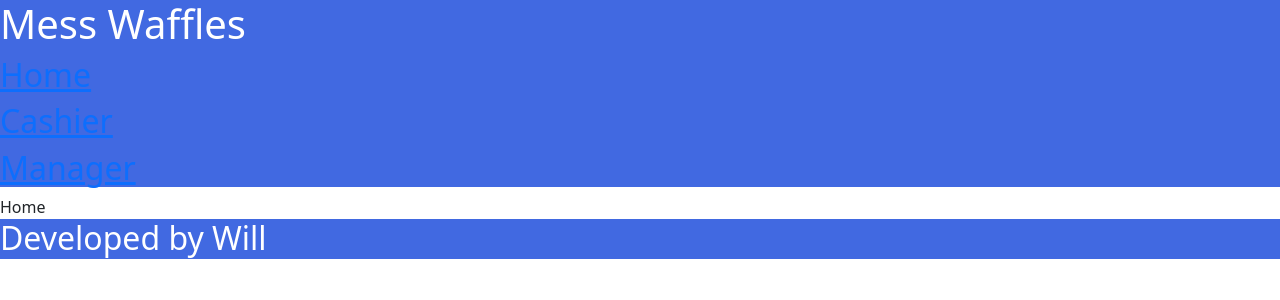
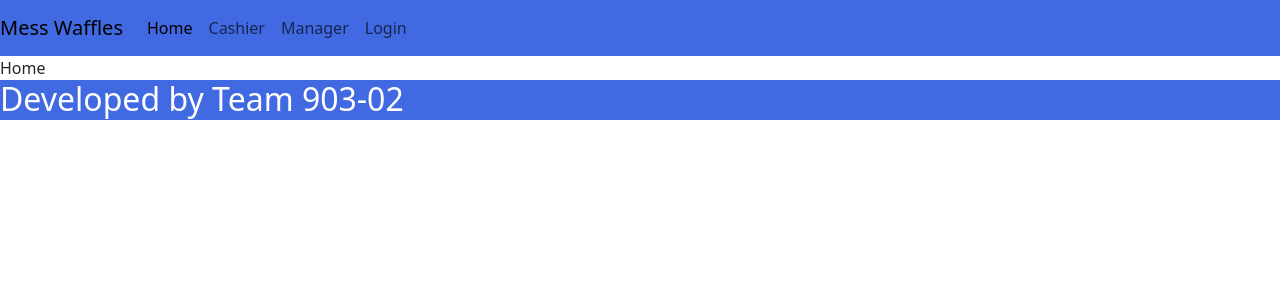
Before and after one commit to csce-315-331-2023c/MessWafflesPOS-903_02, a React (Create React App) app in the folder frontend/mess-pos/: page / in a window 1280 px wide. Shown: the top 300 px of the page. Built offline with nearby package versions, Linux system fonts and the light colour scheme.

Commit message:
Finished basic layout for sprint 2

```diff
--- a/frontend/mess-pos/package.json
+++ b/frontend/mess-pos/package.json
@@ -11,6 +11,7 @@
     "react": "^18.2.0",
     "react-bootstrap": "^2.9.1",
     "react-dom": "^18.2.0",
+    "react-router-bootstrap": "^0.26.2",
     "react-router-dom": "^6.18.0",
     "react-scripts": "5.0.1",
     "web-vitals": "^2.1.4"
--- a/frontend/mess-pos/src/App.js
+++ b/frontend/mess-pos/src/App.js
@@ -5,6 +5,7 @@ import Footer from "./components/Footer"
 import Cashier from "./components/Cashier"
 import Home from "./components/Home"
 import Manager from "./components/Manager"
+import Login from "./components/Login"
 
 const App = () => {
     return(
@@ -15,6 +16,7 @@ const App = () => {
                 <Route index element={<Home />} />
                 <Route path="cashier" element={<Cashier />}/>
                 <Route path="manager" element={<Manager />}></Route>
+                <Route path="login" element={<Login />}></Route>
             </Routes>
             <Footer />
         </BrowserRouter>
--- a/frontend/mess-pos/src/components/Footer.js
+++ b/frontend/mess-pos/src/components/Footer.js
@@ -3,7 +3,7 @@ import "./Footer.css"
 
 const Footer = () => {
   return (
-    <footer><h2>Developed by Will</h2></footer>
+    <footer><h2>Developed by Team 903-02</h2></footer>
   )
 }
 
--- a/frontend/mess-pos/src/components/Header.js
+++ b/frontend/mess-pos/src/components/Header.js
@@ -1,17 +1,25 @@
-import React from 'react'
-import "./Header.css"
-import {Outlet, Link} from "react-router-dom"
+import React from 'react';
+import "./Header.css";
+import {Outlet, Link} from "react-router-dom";
+import Nav from 'react-bootstrap/Nav';
+import Navbar from 'react-bootstrap/Navbar';
+import NavDropdown from 'react-bootstrap/NavDropdown';
+import NavbarBrand from 'react-bootstrap/esm/NavbarBrand';
+import {LinkContainer} from 'react-router-bootstrap'
 
 const Header = () => {
   return (
     <>
       <header>
-        <h1>Mess Waffles</h1>
-        <nav>
-          <h2><Link to="/">Home</Link></h2>
-          <h2><Link to="/cashier">Cashier</Link></h2>
-          <h2><Link to="/manager">Manager</Link></h2>
-        </nav>
+        <Navbar>
+          <LinkContainer to="/"><Navbar.Brand>Mess Waffles</Navbar.Brand></LinkContainer>
+          <Nav>
+            <LinkContainer to="/"><Nav.Link>Home</Nav.Link></LinkContainer>
+            <LinkContainer to="/cashier"><Nav.Link>Cashier</Nav.Link></LinkContainer>
+            <LinkContainer to="/manager"><Nav.Link>Manager</Nav.Link></LinkContainer>
+            <LinkContainer to="/login"><Nav.Link>Login</Nav.Link></LinkContainer>
+          </Nav>
+        </Navbar>
       </header>
       <Outlet />
     </>
--- /dev/null
+++ b/frontend/mess-pos/src/components/Login.js
@@ -0,0 +1,9 @@
+import React from 'react'
+
+const Login = () => {
+  return (
+    <div>Login</div>
+  )
+}
+
+export default Login
```
Also changed, not shown: 1 other file (tests, documents, lock files or other folders).
